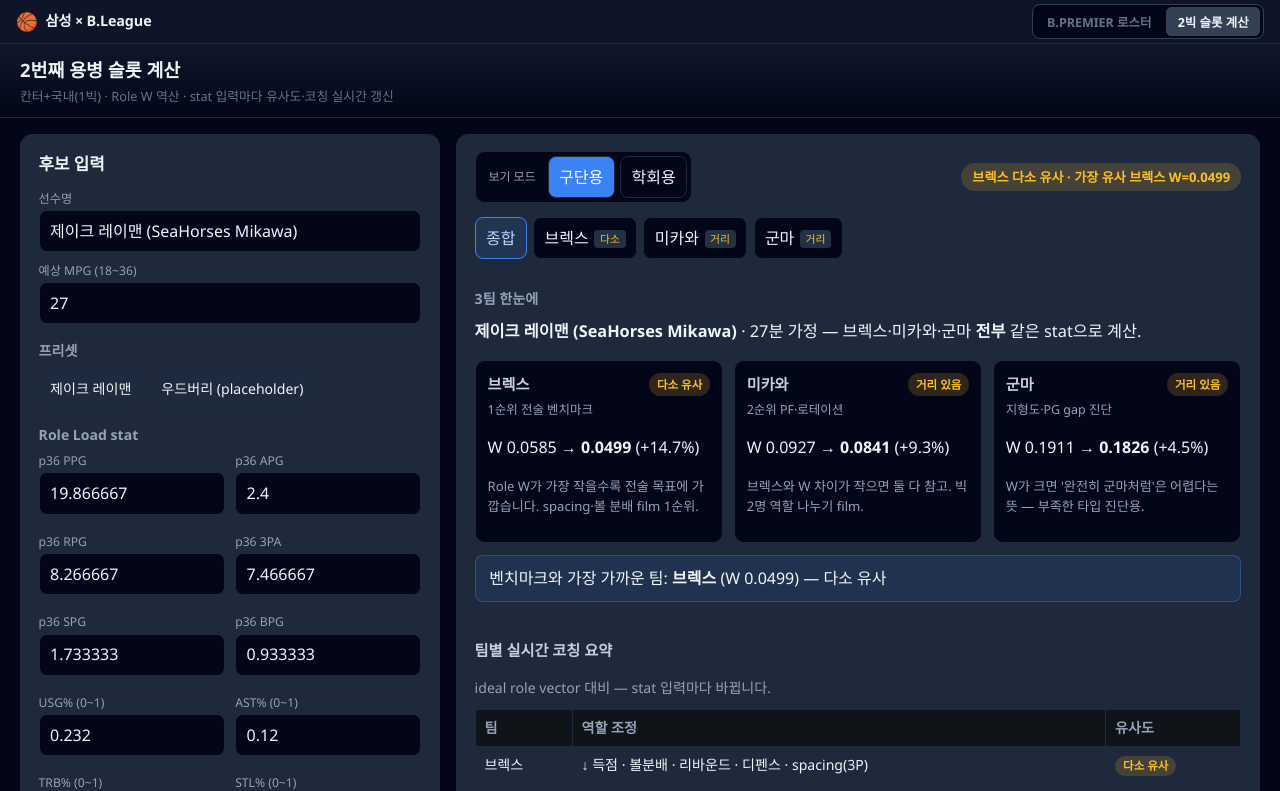
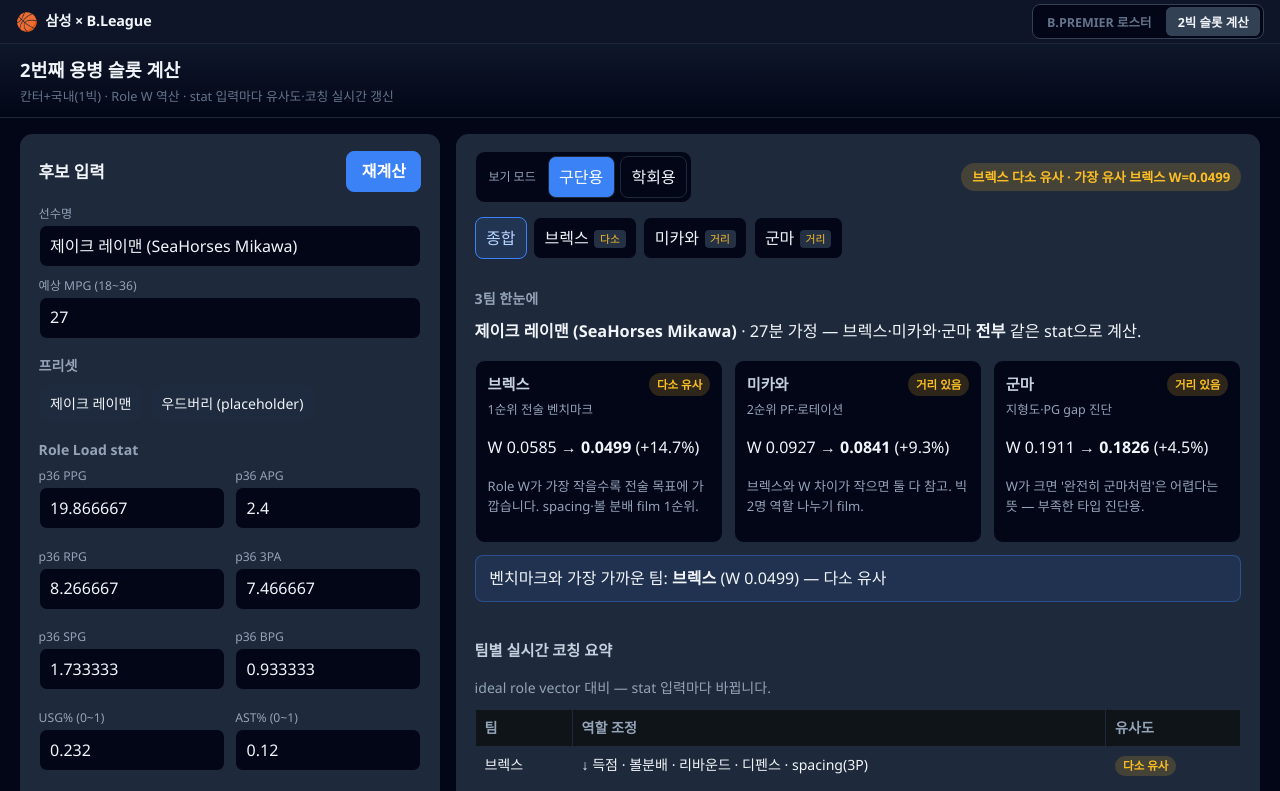
Before and after one commit to 2021147566/bleague-viewer, a React (Vite) app: page /calc in a window 1280 px wide. Shown: the top 791 px of the page. Built offline with nearby package versions, Linux system fonts and the light colour scheme.

Commit message:
Move calc recalculate button to top of input panel
Place 재계산 next to the 후보 입력 heading so it stays visible without scrolling past stat fields.

```diff
--- a/pages/CalcPage.jsx
+++ b/pages/CalcPage.jsx
@@ -25,7 +25,14 @@
 
         <div className="layout">
           <section className="panel inputs">
-            <h2>후보 입력</h2>
+            <div className="inputs-head">
+              <h2>후보 입력</h2>
+              <div className="actions">
+                <button type="button" id="btnCalc" className="primary">
+                  재계산
+                </button>
+              </div>
+            </div>
             <label className="field wide">
               <span>선수명</span>
               <input type="text" id="candidateName" />
@@ -47,12 +54,6 @@
 
             <h3>Role Load stat</h3>
             <div id="statGrid" className="stat-grid" />
-
-            <div className="actions">
-              <button type="button" id="btnCalc" className="primary">
-                재계산
-              </button>
-            </div>
           </section>
 
           <section className="panel output">
--- a/research/calc/css/style.css
+++ b/research/calc/css/style.css
@@ -57,6 +57,23 @@
 .panel h2 { margin-top: 0; font-size: 1.05rem; }
 .panel h3 { font-size: 0.88rem; color: var(--muted); margin: 1rem 0 0.45rem; text-transform: none; }
 
+.inputs-head {
+  display: flex;
+  align-items: center;
+  justify-content: space-between;
+  gap: 0.75rem;
+  margin-bottom: 0.85rem;
+}
+
+.inputs-head h2 {
+  margin: 0;
+}
+
+.inputs-head .actions {
+  margin: 0;
+  flex-shrink: 0;
+}
+
 .field {
   display: flex;
   flex-direction: column;
@@ -91,7 +108,13 @@
 }
 
 button { cursor: pointer; background: #243044; }
-button.primary { background: var(--accent); border-color: var(--accent); color: #fff; }
+button.primary {
+  background: var(--accent);
+  border-color: var(--accent);
+  color: #fff;
+  font-weight: 700;
+  padding: 0.45rem 0.9rem;
+}
 button:hover { filter: brightness(1.08); }
 
 .preset-row { display: flex; flex-wrap: wrap; gap: 0.45rem; }
@@ -115,7 +138,12 @@
   }
 }
 
-.actions { margin-top: 0.75rem; }
+.actions { margin-top: 0; }
+
+button.primary {
+  font-weight: 700;
+  padding: 0.45rem 0.9rem;
+}
 
 /* ── Output toolbar ── */
 .output-toolbar {
--- a/research/calc/index.html
+++ b/research/calc/index.html
@@ -18,7 +18,10 @@
     </header>
     <div class="layout">
       <section class="panel inputs">
-        <h2>후보 입력</h2>
+        <div class="inputs-head">
+          <h2>후보 입력</h2>
+          <div class="actions"><button type="button" id="btnCalc" class="primary">재계산</button></div>
+        </div>
         <label class="field wide"><span>선수명</span><input type="text" id="candidateName" /></label>
         <label class="field"><span>예상 MPG (18~36)</span><input type="number" id="expectedMpg" min="18" max="36" step="0.1" value="27" /></label>
         <h3>프리셋</h3>
@@ -28,7 +31,6 @@
         </div>
         <h3>Role Load stat</h3>
         <div id="statGrid" class="stat-grid"></div>
-        <div class="actions"><button type="button" id="btnCalc" class="primary">재계산</button></div>
       </section>
       <section class="panel output">
         <div class="output-toolbar">
```
